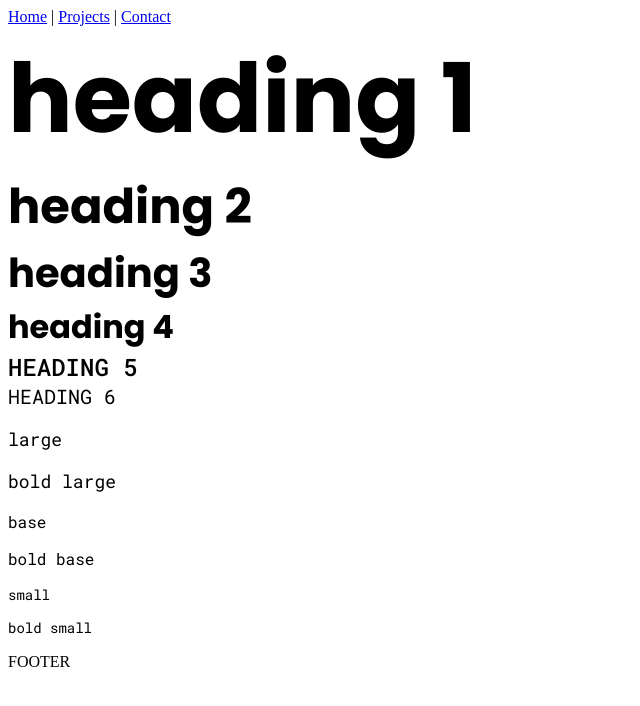
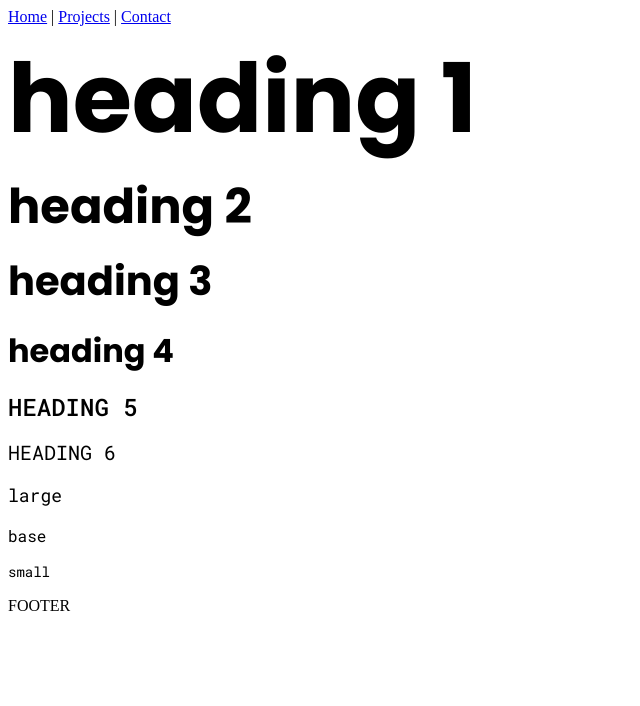
Before and after one commit to vivian-xw7/vue_wp_1, a Vue app: page / in a window 1280 px wide. Shown: the top 706 px of the page, without its empty margins (0-640 px from the left). Built offline with nearby package versions, Linux system fonts and the light colour scheme; no server answers.

Commit message:
typography

```diff
--- a/src/styles/typography.css
+++ b/src/styles/typography.css
@@ -115,19 +115,19 @@
 }
 
 .hdg-3 {
-  @apply font-poppins text-4xl font-semibold my-0;
+  @apply font-poppins text-4xl font-semibold my-2;
 }
 
 .hdg-4 {
-  @apply font-poppins text-3xl font-semibold my-0;
+  @apply font-poppins text-3xl font-semibold my-4;
 }
 
 .hdg-5 {
-  @apply font-roboto text-2xl uppercase font-medium my-0;
+  @apply font-roboto text-2xl uppercase font-medium my-4;
 }
 
 .hdg-6 {
-  @apply font-roboto text-xl uppercase my-0;
+  @apply font-roboto text-xl uppercase my-4;
 }
 
 
--- a/src/views/HomeView.vue
+++ b/src/views/HomeView.vue
@@ -11,11 +11,8 @@
       <p class="hdg-6">heading 6</p>
 
       <p class="type-large">large</p>
-      <p class="type-large font-bold">bold large</p>
       <p class="type-base">base</p>
-      <p class="type-base font-bold">bold base</p>
       <p class="type-small">small</p>
-      <p class="type-small font-bold">bold small</p>
     </div>
 
     <!-- <div>
```
